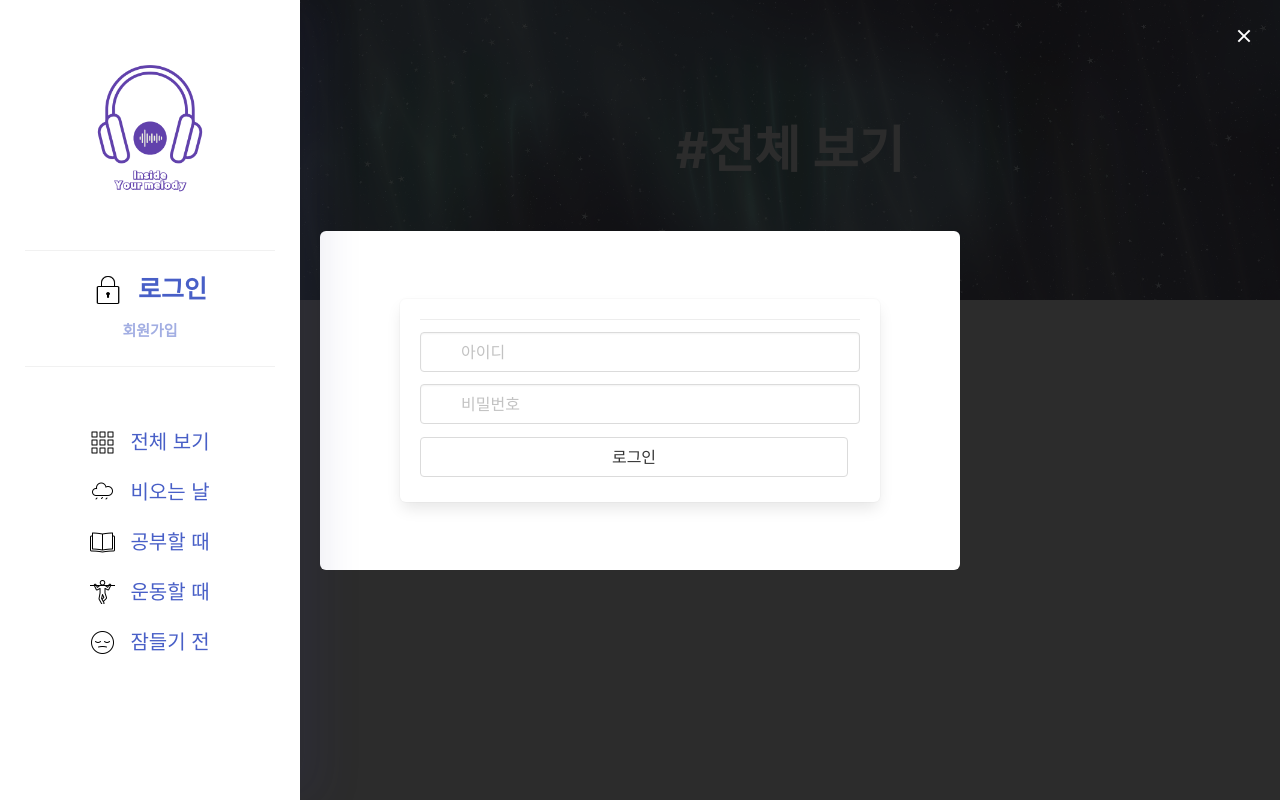
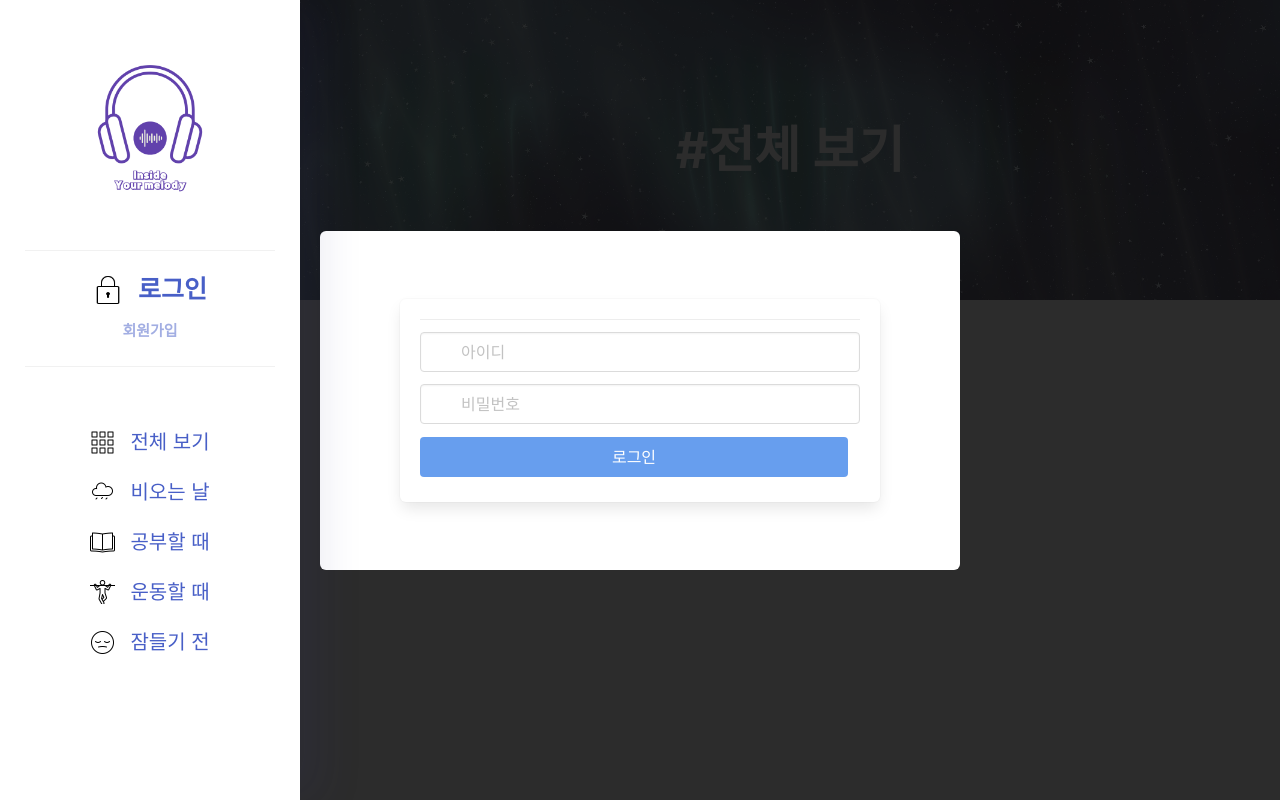
Before and after one commit to yeun38/Inside-Your-Melody, a Flask app: page /login in a window 1280 px wide, after a click on "로그인". Run offline with Flask 2, Linux system fonts and the light colour scheme; some libraries are stand-ins or nearby versions.

Commit message:
로그인, 회원가입, 회원탈퇴 css 추가

```diff
--- /dev/null
+++ b/static/login.css
@@ -0,0 +1,5 @@
+.button.is-sparta {
+    background-color: #679eee;
+    border-color: transparent;
+    color: #fff !important;
+}
--- a/templates/index.html
+++ b/templates/index.html
@@ -96,8 +110,6 @@
             </article>
         </div>
     </div>
-    <button class="modal-close is-large" aria-label="close"
-            onclick='$("#modal-signup").removeClass("is-active")'></button>
 </div>
 
 {#signup 모달구역#}
@@ -171,8 +185,6 @@
             </article>
         </div>
     </div>
-    <button class="modal-close is-large" aria-label="close"
-            onclick='$("#modal-signup").removeClass("is-active")'></button>
 </div>
 
 {#delete_user 모달구역#}
@@ -242,8 +254,6 @@
             </article>
         </div>
     </div>
-    <button class="modal-close is-large" aria-label="close"
-            onclick='$("#modal-delete-user").removeClass("is-active")'></button>
 </div>
 </body>
 </html>
```
Also changed, not shown: other parts of templates/index.html (+29 -13 lines).
